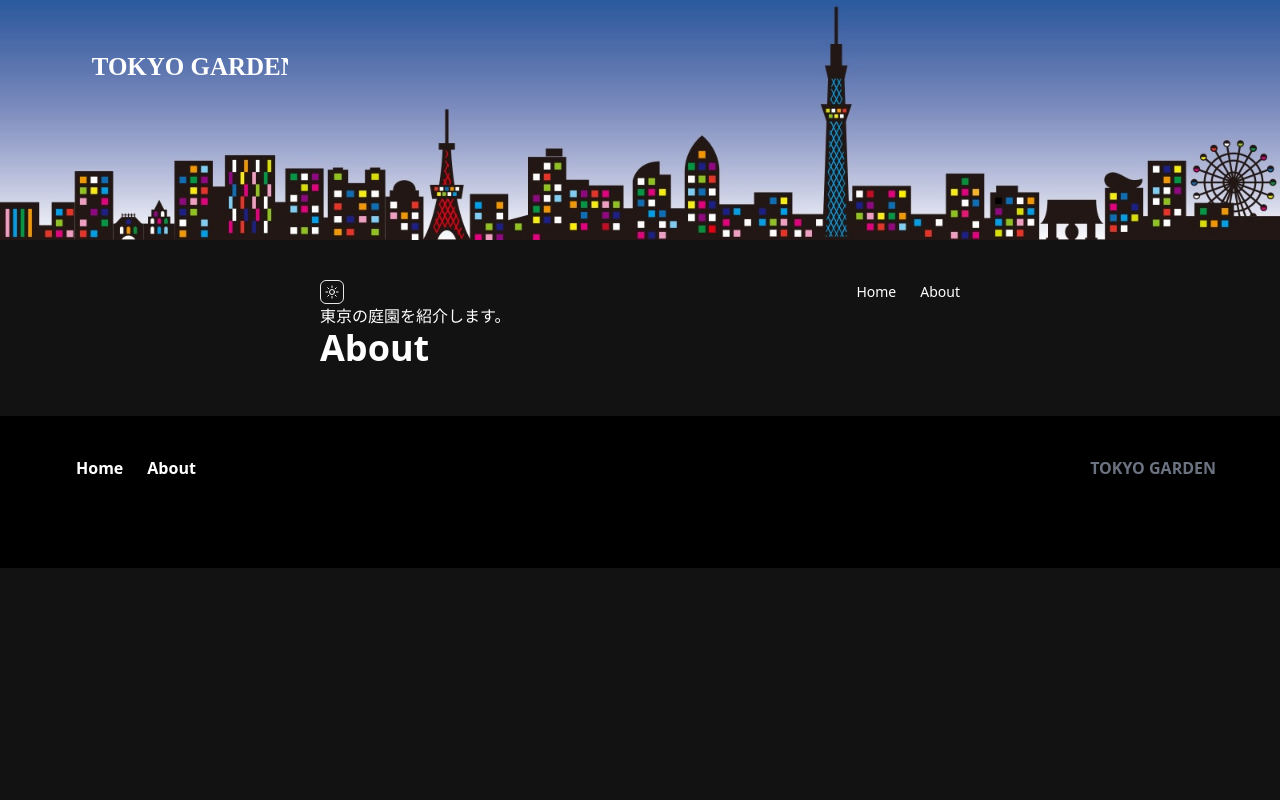
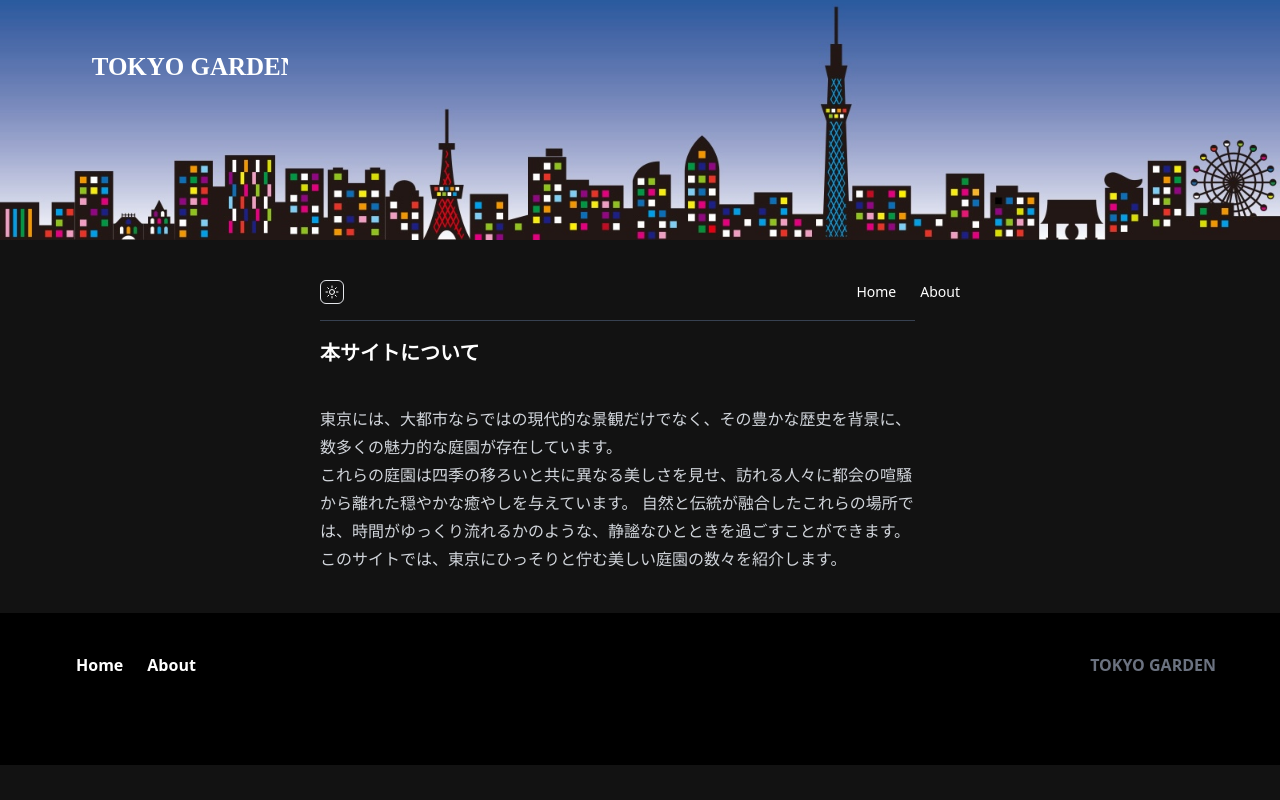
Before and after one commit to murayu-murayu/tokyo-garden, a Next.js app: page /about in a window 1280 px wide. Built offline with nearby package versions, Linux system fonts and the light colour scheme.

Commit message:
[update] about

```diff
--- a/src/app/about/page.tsx
+++ b/src/app/about/page.tsx
@@ -5,7 +5,15 @@ import Image from "next/image";
 export default function Home() {
   return (
     <div className="prose dark:prose-invert">
-      <h1 className="mb-2">About</h1>
+      <hr className="my-4" />
+      <h3 className="mb-2">本サイトについて</h3>
+      <br />
+      東京には、大都市ならではの現代的な景観だけでなく、その豊かな歴史を背景に、数多くの魅力的な庭園が存在しています。
+      <br />
+      これらの庭園は四季の移ろいと共に異なる美しさを見せ、訪れる人々に都会の喧騒から離れた穏やかな癒やしを与えています。
+      自然と伝統が融合したこれらの場所では、時間がゆっくり流れるかのような、静謐なひとときを過ごすことができます。
+      <br />
+      このサイトでは、東京にひっそりと佇む美しい庭園の数々を紹介します。
     </div>
   );
 }
--- a/src/app/layout.tsx
+++ b/src/app/layout.tsx
@@ -48,10 +48,7 @@ export default function RootLayout({ children }: RootLayoutProps) {
                 </nav>
               </div>
             </header>
-            <main>
-              東京の庭園を紹介します。
-              {children}
-            </main>
+            <main>{children}</main>
           </div>
           <Analytics />
         </ThemeProvider>
--- a/src/app/page.tsx
+++ b/src/app/page.tsx
@@ -4,16 +4,9 @@ import Image from "next/image";
 
 export default function Home() {
   return (
-    <div className="prose dark:prose-invert">
-      {/* <div>
-        <Image
-          width={512}
-          height={512}
-          src="/images/desktop/image-interactive.jpg"
-          alt="Platforms on Vercel"
-          className="w-48 h-48"
-        />
-      </div> */}
+    <div className="py-6 prose max-w-6xl dark:prose-invert">
+      東京の街中にひっそりと佇む、自然と伝統の融合した美しい庭園を紹介します。
+      <br />
       {allPosts.map((post) => (
         <article key={post._id}>
           <Link href={post.slug}>
```
